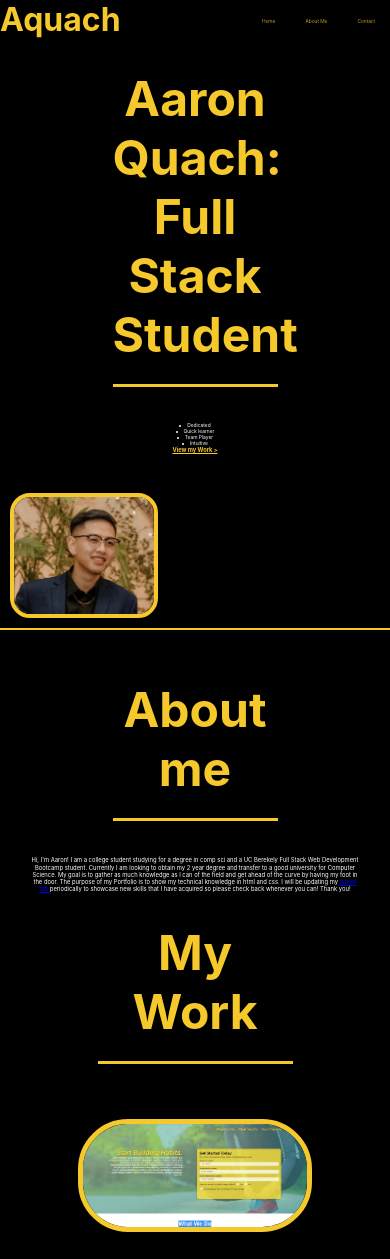
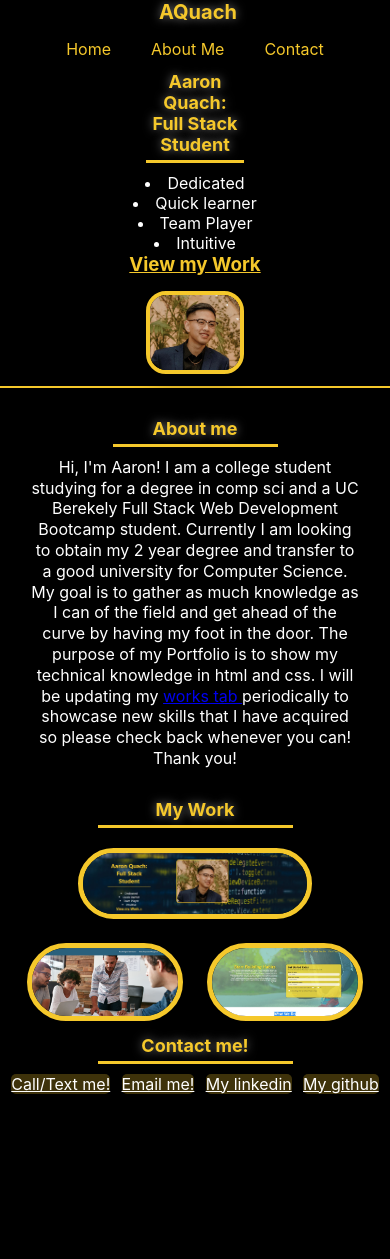
Before and after one commit to aaronquach123/aaronq-portfolio, a plain HTML site: page index.html in a window 390 px wide. Shown: the top 1259 px of the page. After the commit the page ends 1104 px from the top, so only its background shows below. Drawn offline with Linux system fonts and the light colour scheme.

Commit message:
finish css design and mobile device optimization

```diff
--- a/assets/css/style.css
+++ b/assets/css/style.css
@@ -16,44 +16,47 @@ body {
     font-family: -apple-system, BlinkMacSystemFont, 'Segoe UI', Roboto, Oxygen, Ubuntu, Cantarell, 'Open Sans', 'Helvetica Neue', sans-serif;
 }
 
-.secondary-border {
-    border-color: var(--secondary-color);
+.section-title {
+    font-size: 2vw;
+    color: var(--secondary-color);
+    border-bottom: 3px solid;
+    padding-bottom: 5px;
+    text-align: center;
+    margin: 0 auto 20px auto;
+    width: 50%;
+    text-shadow: 0 0 10px rgba(255, 255, 255, .50);
 }
 
-.section-title {
-    font-size: 48px;
-    color: var(--secondary-color);
-    border-bottom: 3px solid;
-    padding-bottom: 20px;
-    text-align: center;
-    margin: 0 auto 35px auto;
-    width: 50%;
+.primary-text {
+    font-size: 1.25vw;
+    color: var(--primary-color);
+    line-height: 1.25;
 }
 
 /* Begin Header/Navbar */
 header {
     display: flex;
+    flex-wrap: wrap;
     justify-content: space-between;
-    flex-wrap: wrap;
     position: sticky;
+    position: -webkit-sticky;
     top: 0;
     background-image: url("../images/hero-bg4.jpg");
     background-size: cover;
-    background-position: center;
+    background-position: 50%;
     background-attachment: fixed;
-    background-position: 80%;
 }
 
 header h1 {
-    margin: 0;
+    margin-left: 1.5%;
     color: var(--secondary-color);
-}
+    font-size: 2vw;
+    text-shadow: 0 0 10px rgba(255, 255, 255, .50);
 
-header nav {
-    margin: 7px 0;
 }
 
 header nav ul {
+    margin: 1.25% 0;
     display: flex;
     flex-wrap: wrap;
     justify-content: space-between;
@@ -61,16 +64,20 @@ header nav ul {
     list-style: none;
 }
 
-header nav ul li a {
-    padding: 10px 15px;
-    font-weight: 300;
+header a {
+    padding: 15px 15px;
     font-size: 1.25vw;
     color: var(--secondary-color);
+    text-decoration: none;
 }
 
-header a {
-    text-decoration: none;
+header nav ul li a:hover {
+    background: rgba(0, 0, 0, 0.5);
+    color: var(--secondary-color);
+    border-radius: 15px;
+    text-shadow: none;
 }
+
 /* End Header/Navbar */
 
 /* Begin Hero Section */
@@ -78,80 +85,75 @@ header a {
 .hero {
     background-image: url("../images/hero-bg4.jpg");
     background-size: cover;
-    background-position: center;
+    background-position: 50%;
     display: flex;
+    flex-wrap: wrap;
     justify-content: center;
-    flex-wrap: wrap;
-    align-items: flex-start;
     border-bottom: 2px solid var(--secondary-color);
+    text-align: center;
+}
+
+.hero-strengths {
+    width: 35%;
+    margin: 2%;
 }
 
 .hero-strengths ul {
     list-style-position: inside;
-    font-size: 1.25vw;
+    font-size: 1.5vw;
 }
 
 .hero-strengths a {
     color: var(--secondary-color);
-    font-size: 1.25vw;
-}
-
-.hero-strengths {
-    text-align: center;
-    padding: 30px;
+    font-size: 1.5vw;
 }
 
 .hero-image {
-    display: flex;
-    flex: 1 25%;
-    padding: 10px;
+    margin: 2%;
+    width: 50%;
 }
 
 .hero-image img {
-    max-width: 40%;
     border: 4px solid var(--secondary-color);
     border-radius: 20px;
-    box-shadow: 0 0 10px rgba(0, 0, 0, 0.75);
+    box-shadow: 0 0 20px rgba(0, 0, 0, 0.9);
+    width: 50%;
 }
 /* End Hero Section */
 
 /* Begin About me section */
 
 .about-me {
-    margin-top: 20px;
     padding: 30px;
     text-align: center;
 }
 
-.about-me p {
-    font-size: 1.5vw;
-    line-height: 1.25;
-}
 /* End About me section */
 
 /* Begin works section */
 
-.wrapper {
+.work {
     display: flex;
     flex-wrap: wrap;
     justify-content: center;
+    text-align: center;
 
 }
-.row {
+.work-row {
     width: 100%;
     text-align: center;
 }
 
-.row img {
+.work a {
+    text-decoration: none;
+}
+
+.work-row img {
     max-width: 40%;
     max-height: 90%;
     border: 5px solid var(--secondary-color);
     border-radius: 50px;
-    margin: 20px;
-}
-
-.work-first {
-    text-align: center;
+    margin: 10px;
 }
 
 .work-first img {
@@ -159,8 +161,102 @@ header a {
     max-height: 100%;
     border: 5px solid var(--secondary-color);
     border-radius: 50px;
-    margin: 20px;
+    margin: 10px;
 }
 /* End works section */
 
 /* Begin contact section */
+.contact-details {
+    display: flex;
+    justify-content: space-evenly;
+    padding-bottom: 10px;
+}
+
+.contact-details a {
+    color: var(--primary-color);
+}
+/* End contact section */
+
+/* Begin media optimization section */
+@media screen and (max-width: 980px) {
+    header {
+        position: relative;
+        justify-content: center
+    }
+
+    header h1 {
+        width: 100%;
+        text-align: center;
+        font-size: 24px;
+    }
+
+    header nav ul {
+        width: 100%;
+        justify-content: center;
+        margin-top: 15px;
+    }
+
+    header nav ul li {
+        background: rgba(0, 0, 0, 0.75);
+        border-radius: 20px;
+        margin: 0 5px 0 5px;
+    }
+
+    header a {
+        font-size: 20px;
+    }
+
+    .hero-strengths {
+        width: 50%;
+    }
+
+    .section-title {
+        font-size: 28px;
+        margin-bottom: 10px;
+    }
+
+    .primary-text {
+        font-size: 20px;
+        line-height: 1.3;
+    }
+
+    .hero-strengths ul li {
+        font-size: 20px;
+    }
+
+    .contact-details {
+        font-size: 20px;
+    }
+
+    .contact-details a {
+        background: rgba(245, 200, 43, .25);
+        border-radius: 5px;
+    }
+}
+
+@media screen and (max-width: 768px) {
+    .section-title {
+        font-size: 20px;
+    }
+
+    .hero-strengths ul li, .hero-strengths a, .primary-text, .contact-details {
+        font-size: 18px;
+    }
+}
+
+@media screen and (max-width: 575px) {
+    header h1 {
+        font-size: 20px;
+    }
+    header a {
+        font-size: 16px;
+    }
+
+    .section-title {
+        font-size: 18px;
+    }
+
+    .hero-strengths ul li, .hero-strengths a, .primary-text, .contact-details {
+        font-size: 16px;
+    }
+}
--- a/index.html
+++ b/index.html
@@ -5,13 +5,13 @@
         <meta charset="UTF-8" name="viewport" content="device-width, initial-scale=1.0" />
         <link rel="stylesheet" href="./assets/css/style.css" />
         <title>
-            Aaron Quach's Portfolio
+            Aaron Quach's Portfolio Home
         </title>
     </head>
 
     <!--Begin header/nav section-->
     <header>
-        <h1>Aquach</h1>
+        <h1>AQuach</h1>
         <nav>
             <ul>
                 <li>
@@ -29,7 +29,7 @@
     <!--End header/nav section-->
 
     <!--Begin Hero-->
-    <section class="hero" id ="home">
+    <section class="hero" id="home">
         <div class="hero-strengths">
             <h2 class="section-title">Aaron Quach: Full Stack Student</h2>
             <ul>
@@ -46,19 +46,19 @@
                     Intuitive
                 </li>
             </ul>
-            <a href="#work"><h3>View my Work ></h3></a>
+            <a href="#work"><h3>View my Work</h3></a>
         </div>
         <div class="hero-image">
-            <img src="./assets/images/hero-profile.jpg" />
+            <img src="./assets/images/hero-profile.jpg" alt="Picture of Aaron Quach in blue blazer at work function."/>
         </div>
     </section>
     <!--End Hero-->
+
     <body>
-
         <!--Begin about me-->
         <section class="about-me" id="about-me">
             <h3 class="section-title">About me</h3>
-            <p>
+            <p class="primary-text">
                 Hi, I'm Aaron! I am a college student studying for a degree in comp sci and a UC Berekely Full Stack Web Development Bootcamp student. Currently I am looking to obtain my 2 year degree and transfer to a good university for Computer Science.
                 My goal is to gather as much knowledge as I can of the field and get ahead of the curve by having my foot in the door. The purpose of my Portfolio is to show my technical knowledge in html and css. I will be updating my
                 <a href="#work">
@@ -69,22 +69,44 @@
         </section>
         <!--End about me-->
 
-        <section class="wrapper" id="work">
+        <!--Begin work section-->
+        <section class="work" id="work">
             <h4 class="section-title">My Work</h4>
             <div class="work-first">
                 <a href="https://aaronquach123.github.io/run-buddy/" target="_blank">
-                    <img src="./assets/images/work-run-buddy.JPG" class="work-first"/>
+                    <img src="./assets/images/work-portfolio.JPG" class="work-first" alt="Picture of the portfolio website landing page"/>
                 </a>
             </div>
-            <div class="row">
+            <div class="work-row">
                 <a href="https://aaronquach123.github.io/coderefactor/" target="_blank">
-                    <img src="./assets/images/work-horiseon.JPG" />
+                    <img src="./assets/images/work-horiseon.JPG" alt="Picture of horiseon code refactor landing page"/>
                    </a>
                 <a href="https://aaronquach123.github.io/run-buddy/" target="_blank">
-                    <img src="./assets/images/work-run-buddy.JPG">
+                    <img src="./assets/images/work-run-buddy.JPG" alt="Picture of run buddy website built on html and css">
                 </a>
             </div>
         </section>
+        <!--End work section-->
+
+        <!--Begin contact section-->
+        <section class="contact-me" id="contact">
+            <h5 class="section-title">Contact me!</h5>
+            <div class="contact-details">
+                <div>
+                    <a href="tel:1-408-819-6057">Call/Text me!</a>
+                </div>
+                <div>
+                    <a href="mailto:aaronquach12341@gmail.com">Email me!</a>
+                </div>
+                <div>
+                    <a href="https://www.linkedin.com/in/aaron-quach-928a2715b/" target="_blank">My linkedin</a>
+                </div>
+                <div>
+                    <a href="https://github.com/aaronquach123" target="_blank">My github</a>
+                </div>
+            </div>
+        </section>
+        <!--End contact section-->
     </body>
 
  </html>
```
